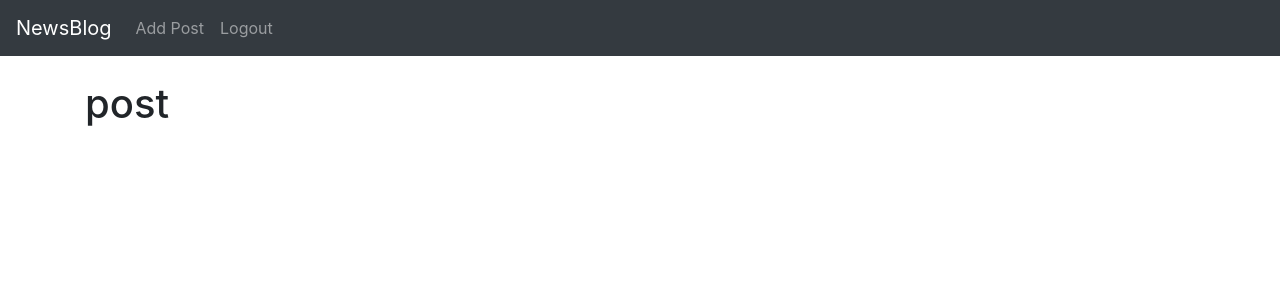
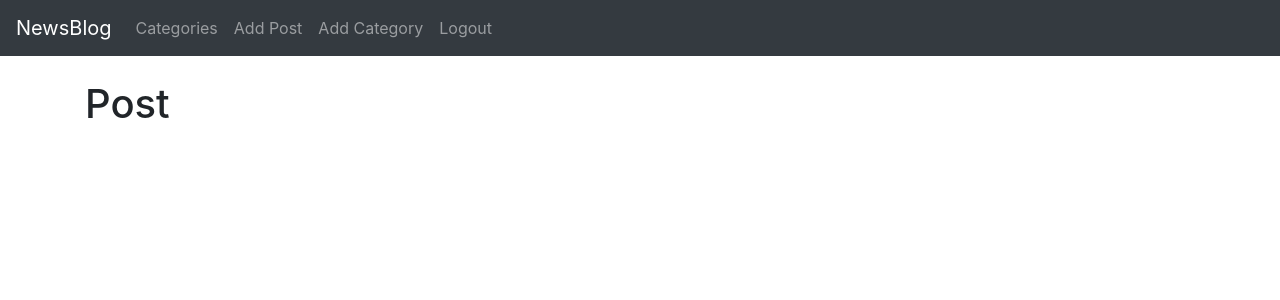
Before and after one commit to tobbe8808/news, a Django app: page / in a window 1280 px wide. Shown: the top 300 px of the page. Run offline with Django 3.2, Linux system fonts and the light colour scheme; the visitor is signed in with stand-in values (Sample User, id 1); data that the repository does not hold is empty.

Commit message:
added categories

```diff
--- a/newsapp/admin.py
+++ b/newsapp/admin.py
@@ -1,4 +1,5 @@
 from django.contrib import admin
-from .models import Post
+from .models import Post, Category
 
 admin.site.register(Post)
+admin.site.register(Category)
--- a/newsapp/forms.py
+++ b/newsapp/forms.py
@@ -1,15 +1,23 @@
 from django import forms
-from .models import Post
+from .models import Post, Category
+
+choices =  Category.objects.all().values_list('name','name')
+
+choice_list = []
+
+for item in choices:
+    choice_list.append(item)
 
 class PostForm(forms.ModelForm):
     class Meta:
         model = Post
-        fields = ('title', 'title_tag', 'author', 'body')
+        fields = ('title', 'title_tag', 'author', 'category', 'body')
 
         widgets = {
             'title': forms.TextInput(attrs={'class': 'form-control'}),
             'title_tag': forms.TextInput(attrs={'class': 'form-control'}),
             'author': forms.Select(attrs={'class': 'form-control'}),
+            'category': forms.Select(choices=choice_list, attrs={'class': 'form-control'}),
             'body': forms.Textarea(attrs={'class': 'form-control'}),
 
         }
--- a/newsapp/urls.py
+++ b/newsapp/urls.py
@@ -1,11 +1,14 @@
 from django.urls import path
-from .views import HomeView, ArticleDetailView, AddPostView, UpdatePostView, DeletePostView
+from .views import HomeView, ArticleDetailView, AddPostView, UpdatePostView, DeletePostView, AddCategoryView, CategoryView, CategoryListView
 
 urlpatterns = [
     path('', HomeView.as_view(), name="home"),
     path('article/<int:pk>', ArticleDetailView.as_view(), name='article-detail'),
     path('add_post/', AddPostView.as_view(), name='add_post'),
+    path('add_category/', AddCategoryView.as_view(), name='add_category'),
     path('article/edit/<int:pk>', UpdatePostView.as_view(), name='update_post'),
     path('article/<int:pk>/remove', DeletePostView.as_view(), name='delete_post'),
+    path('category/<str:cats>/', CategoryView, name='category'),
+    path('category-list/', CategoryListView, name='category-list'),
 
 ]
--- a/newsapp/views.py
+++ b/newsapp/views.py
@@ -1,22 +1,50 @@
 from django.shortcuts import render
 from django.views.generic import ListView, DetailView, CreateView, UpdateView, DeleteView
-from .models import Post
+from .models import Post, Category
 from .forms import PostForm, EditForm
 from django.urls import reverse_lazy
 
 class HomeView(ListView):
     model = Post
     template_name = 'home.html'
+    cats = Category.objects.all()
     ordering = ['-post_date']
+
+    def get_context_data(self, *args, **kwargs):
+        cat_menu = Category.objects.all()
+        context = super(HomeView, self).get_context_data(*args, **kwargs)
+        context["cat_menu"] = cat_menu
+        return context
+
+def CategoryListView(request):
+    cat_menu_list = Category.objects.all()
+    return render(request, 'category_list.html', {'cat_menu_list':cat_menu_list})
+
+def CategoryView(request, cats):
+    category_posts = Post.objects.filter(category=cats.replace('-', ' '))
+    return render(request, 'categories.html', {'cats':cats.replace('-', ' ').title(), 'category_posts':category_posts})
+
 
 class ArticleDetailView(DetailView):
     model = Post
     template_name = 'article_details.html'
 
+    def get_context_data(self, *args, **kwargs):
+        cat_menu = Category.objects.all()
+        context = super(ArticleDetailView, self).get_context_data(*args, **kwargs)
+        context["cat_menu"] = cat_menu
+        return context
+
+
 class AddPostView(CreateView):
     model = Post
     form_class = PostForm
     template_name = 'add_post.html'
+
+class AddCategoryView(CreateView):
+    model = Category
+    template_name = 'add_category.html'
+    fields = '__all__'
 
 class UpdatePostView(UpdateView):
     model = Post
--- a/templates/article_details.html
+++ b/templates/article_details.html
@@ -17,7 +17,7 @@
 </small><br/>
 <hr>
 <br/>
-{{ post.body }}
+{{ post.body|safe }}
 
 <br/><br/>
 <a href="{% url 'home' %}" class="btn btn-primary">Back</a>
--- a/templates/base.html
+++ b/templates/base.html
@@ -23,9 +23,38 @@
         <div class="collapse navbar-collapse" id="navbarSupportedContent">
           <ul class="navbar-nav mr-auto">
 
+
+            <!-- Category Menu Code -->
+      {% if cat_menu %}
+      <li class="nav-item dropdown">
+        <a class="nav-link dropdown-toggle" href="#" id="navbarDropdown" role="button" data-toggle="dropdown" aria-haspopup="true" aria-expanded="false">
+          Categories
+        </a>
+        <div class="dropdown-menu" aria-labelledby="navbarDropdown">
+
+
+          {% for item in cat_menu %}
+          <a class="dropdown-item" href="{% url 'category' item|slugify %}">{{ item }}</a>
+          {% endfor %}
+
+
+        </div>
+      </li>
+      {% else %}
+
+        <li class="nav-item">
+            <a class="nav-link" href="{% url 'category-list' %}">Categories</a>
+        </li>
+
+      {% endif %}
+
             {% if user.is_authenticated %}
               <li class="nav-item">
                 <a class="nav-link" href="{% url 'add_post' %}">Add Post</a>
+              </li>
+
+              <li class="nav-item">
+                <a class="nav-link" href="{% url 'add_category' %}">Add Category</a>
               </li>
 
               <li class="nav-item">
--- a/templates/home.html
+++ b/templates/home.html
@@ -4,11 +4,11 @@
 
 
 
-<h1>post</h1>
+<h1>Post</h1>
 
 <ul>
     {% for post in object_list %}
-        <li><a href="{% url 'article-detail' post.pk %}">{{post.title }}</a> - {{ post.title }} - {{ post.author.first_name }}
+        <li><a href="{% url 'article-detail' post.pk %}">{{post.title }}</a> - {{ post.title }} - <a href="{% url 'category' post.category|slugify %}">{{ post.category }}</a> - {{ post.author.first_name }}
             {{post.author.last_name }} - {{ post.post_date }} <small>
 
         {% if user.is_authenticated %}
@@ -17,7 +17,7 @@
             <a href="{% url 'delete_post' post.pk %}">(Delete)</a>
         {% endif %}
 
-            </small> <br/> {{ post.body|slice:":200" }}</li>
+            </small> <br/> {{ post.body|slice:":200"|safe }}</li>
     {% endfor %}
     </ul>
 
```
Also changed, not shown: newsapp/models.py (+10 -0 lines), templates/add_category.html (added, +25 -0 lines), templates/categories.html (added, +32 -0 lines), templates/category_list.html (added, +16 -0 lines), newsapp/migrations/0004_auto_20220601_1128.py (added).
